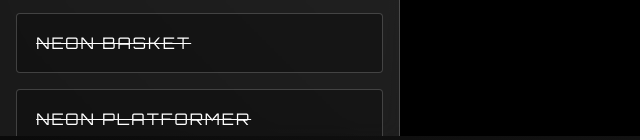
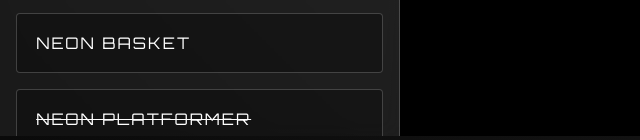
Before and after one commit to neongames00/neongames00.github.io, a website: page docs/index.html in a window 1280 px wide. Shown: the part 667-807 px from the top of the page, 0-640 px from the left. Drawn offline with Linux system fonts and the light colour scheme.

Commit message:
Update index.html

```diff
--- a/docs/index.html
+++ b/docs/index.html
@@ -173,7 +173,7 @@
                 <li class="game-item" data-game="neon-race">NEON RACE</li>
                 <li class="game-item" data-game="neon-pong">NEON PONG</li>
                 <li class="game-item" data-game="neon-moto">NEON MOTO</li>
-                <li class="game-item" data-game="neon-basket"><s>NEON BASKET</s></li>
+                <li class="game-item" data-game="neon-basket">NEON BASKET</li>
                 <li class="game-item" data-game="neon-platformer"><s>NEON PLATFORMER</s></li>
                 <li class="game-item" data-game="neon-connect"><s>NEON CONNECT</s></li>
                 <li class="game-item" data-game="neon-swing"><s>NEON SWING</s></li>
```
